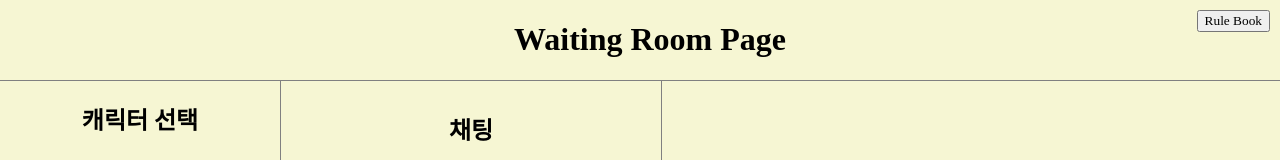
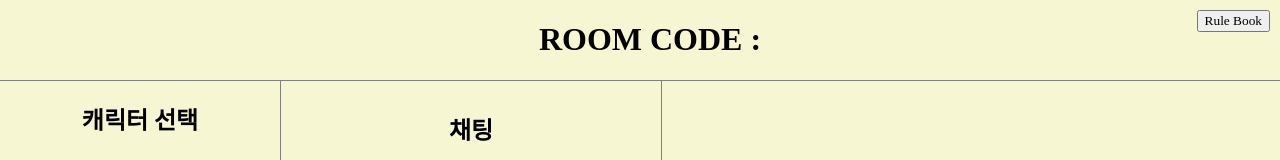
Before and after one commit to paldal-idol/BbangNyang, a React app in the folder client/: page /waiting in a window 1280 px wide. Shown: the top 160 px of the page. Built offline with nearby package versions, Linux system fonts and the light colour scheme; no server answers; a web font is replaced by a local one.

Commit message:
feat : modify waiting room title to room code

```diff
--- a/client/src/pages/WaitingRoomPage.tsx
+++ b/client/src/pages/WaitingRoomPage.tsx
@@ -110,7 +110,7 @@ const WaitingRoomPage = () => {
       {modal === 'SelectCharacterModal' && <SelectCharacterModal />}
       <Container>
         <Header>
-          <h1>Waiting Room Page</h1>
+          <h1>ROOM CODE : {room}</h1>
         </Header>
         <Content>
           <UserInfoContainer>
```
